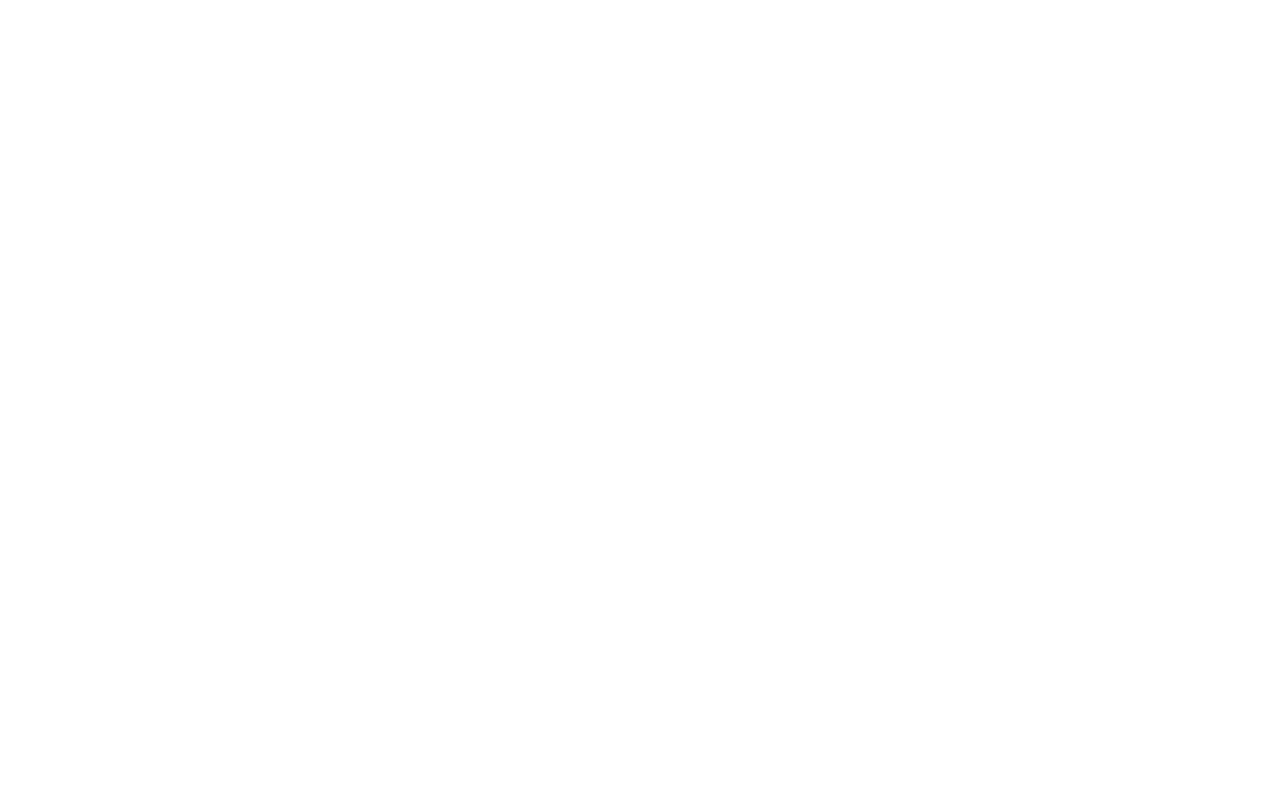
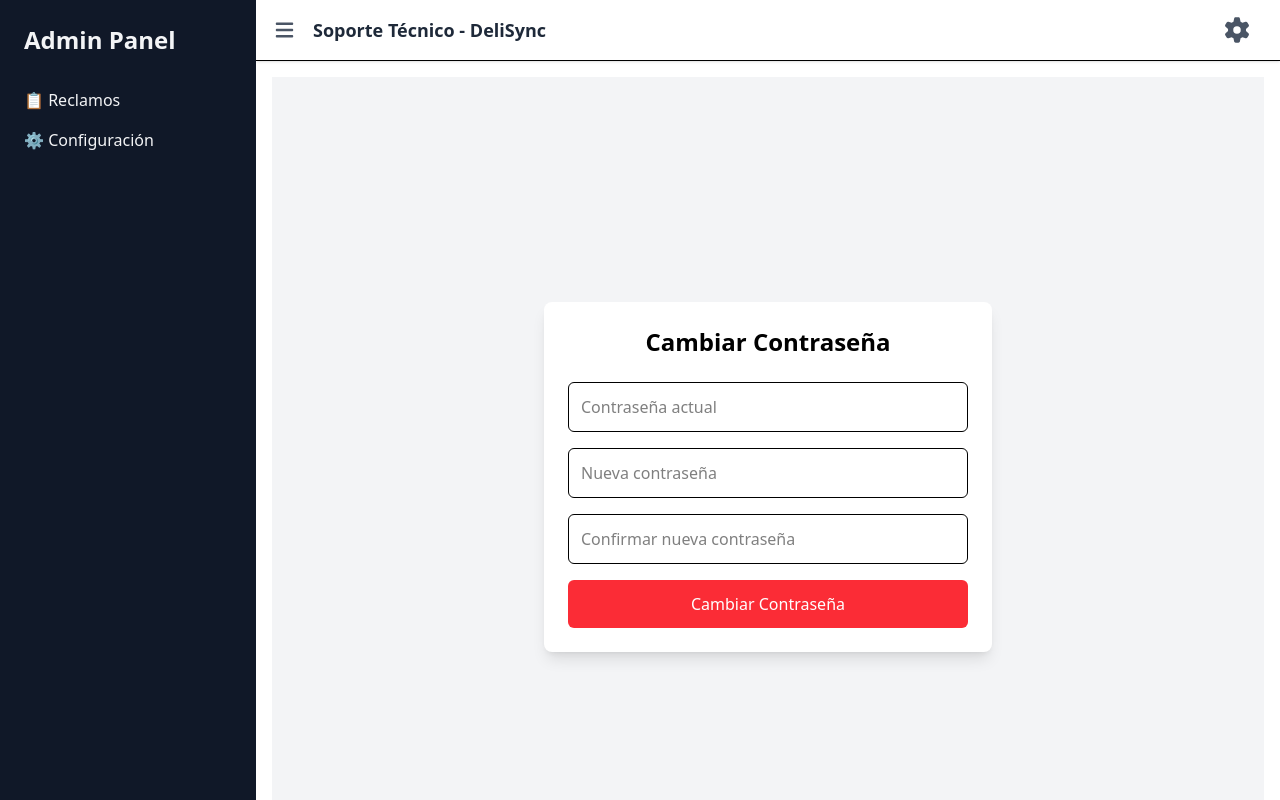
Before and after one commit to Eliseo313/delifast-adminPanel, a React (Vite) app: page /change-password in a window 1280 px wide. Before the commit this address had no page. Built offline with nearby package versions, Linux system fonts and the light colour scheme; sample sign-in values are in the browser's storage.

Commit message:
quitando /adminPanel como ruta

```diff
--- a/src/App.jsx
+++ b/src/App.jsx
@@ -12,11 +12,11 @@
     <AuthProvider>
       <Routes>
         {/* Login */}
-        <Route path="/adminPanel" element={<Login />} />
+        <Route path="/" element={<Login />} />
 
         {/* Layout protegido */}
         <Route
-          path="/adminPanel"
+          path="/"
           element={
             <PrivateRoute>
               <HomeLayout />
--- a/src/components/ChangePasswordPage.jsx
+++ b/src/components/ChangePasswordPage.jsx
@@ -34,7 +34,7 @@
             method: 'POST',
             headers: {
               'Content-Type': 'application/json',
-              'Authorization' : `Bearer ${user?.token}`,
+              'Authorization': `Bearer ${user?.token}`,
             },
             body: datosJSON,
           }
@@ -48,8 +48,8 @@
           setMensajeInformativo('Contraseña cambiada exitosamente');
 
           setTimeout(() => {
-            navigate(`/adminPanel`);
-          },2000);
+            navigate(`/`);
+          }, 2000);
 
         } else {
           console.log('Error(else): ', result.message);
--- a/src/components/Header.jsx
+++ b/src/components/Header.jsx
@@ -16,11 +16,11 @@
 
   const handleLogout = () => {
     localStorage.removeItem('adminAuth'); // Borra el usuario del localStorage
-    navigate('/adminPanel'); // Redirige al login
+    navigate('/'); // Redirige al login
   };
 
   const handleChangePassword = () => {
-    navigate('/adminPanel/change-password'); // Redirige al componente ChangePassword.jsx
+    navigate('/change-password'); // Redirige al componente ChangePassword.jsx
   };
 
   const handleToggleSidebar = (e) => {
--- a/src/components/LoginPage.jsx
+++ b/src/components/LoginPage.jsx
@@ -1,4 +1,4 @@
-import { useState,useEffect } from "react";
+import { useState, useEffect } from "react";
 import { useAuth } from "./context/AuthContext";
 import { useNavigate } from "react-router-dom";
 import { ToastContainer } from 'react-toastify';
@@ -25,15 +25,15 @@
       const data = await login(correo, password); // Llama a la función `login` y espera los datos.
       console.log('data(LoginPage): ', data);
 
-      if(data.status == 200){
+      if (data.status == 200) {
         // Si todo es exitoso, navega a la página principal.
         setEnviando(false);
         setMensajeInformativo(data.message);
         setTimeout(() => {
-          navigate('/adminPanel/home');
-        },2000);
+          navigate('/home');
+        }, 2000);
 
-      }else{
+      } else {
         setEnviando(false);
         setMensajeError(data.message);
       }
@@ -72,15 +72,14 @@
           />
           <button
             type="button"
-            className={`w-full py-3 rounded-md transition text-white ${
-              enviando ? 'bg-red-300 cursor-not-allowed' : 'bg-red-500 hover:bg-red-600'
-            }`}
+            className={`w-full py-3 rounded-md transition text-white ${enviando ? 'bg-red-300 cursor-not-allowed' : 'bg-red-500 hover:bg-red-600'
+              }`}
             //onClick={handleSubmit}
             onClick={(e) => {
               e.preventDefault();
               e.stopPropagation(); // evita que otros listeners globales lo capturen
               handleSubmit(e);
-              }}
+            }}
             disabled={enviando}
           >
             {enviando ? 'Procesando...' : 'Entrar'}
@@ -91,7 +90,7 @@
       </div>
       <ToastContainer />
       <MensajeError mensajeError={mensajeError} setMensajeError={setMensajeError} />
-      <MensajeInformativo mensajeInformativo={mensajeInformativo} setMensajeInformativo={setMensajeInformativo}/>
+      <MensajeInformativo mensajeInformativo={mensajeInformativo} setMensajeInformativo={setMensajeInformativo} />
     </>
   );
 }
--- a/src/components/PrivateRoute.jsx
+++ b/src/components/PrivateRoute.jsx
@@ -6,7 +6,7 @@
   const storedUser = localStorage.getItem('userAP');
 
   if (!user && !storedUser) {
-    return <Navigate to="/adminPanel" replace />;
+    return <Navigate to="/" replace />;
   }
 
   return children;
--- a/src/components/Sidebar.jsx
+++ b/src/components/Sidebar.jsx
@@ -2,13 +2,12 @@
 
 export default function Sidebar({ isOpen }) {
   return (
-    <aside className={`fixed lg:relative w-64 bg-gray-900 text-gray-100 p-6 flex flex-col h-screen transition-transform duration-300 z-40 ${
-      isOpen ? 'translate-x-0' : '-translate-x-full lg:translate-x-0'
-    }`}>
+    <aside className={`fixed lg:relative w-64 bg-gray-900 text-gray-100 p-6 flex flex-col h-screen transition-transform duration-300 z-40 ${isOpen ? 'translate-x-0' : '-translate-x-full lg:translate-x-0'
+      }`}>
       <h2 className="text-2xl font-bold mb-8">Admin Panel</h2>
       <nav className="flex flex-col gap-4">
-        <Link to="/adminPanel/home" className="hover:text-blue-400">📋 Reclamos</Link>
-        <Link to="/adminPanel/settings" className="hover:text-blue-400">⚙️ Configuración</Link>
+        <Link to="/home" className="hover:text-blue-400">📋 Reclamos</Link>
+        <Link to="/settings" className="hover:text-blue-400">⚙️ Configuración</Link>
       </nav>
     </aside>
   )
```
Also changed, not shown: src/components/context/AuthContext.jsx (+5 -5 lines).
